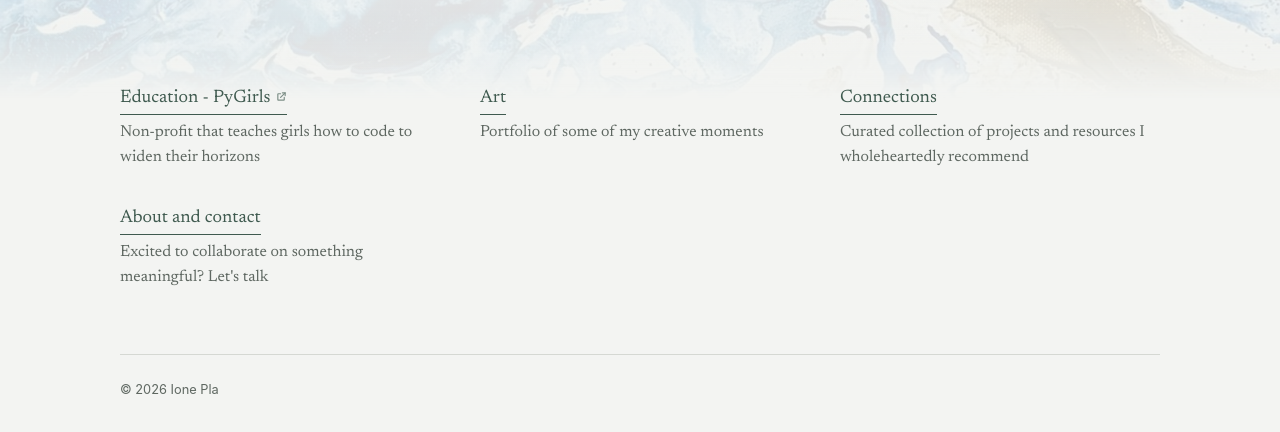
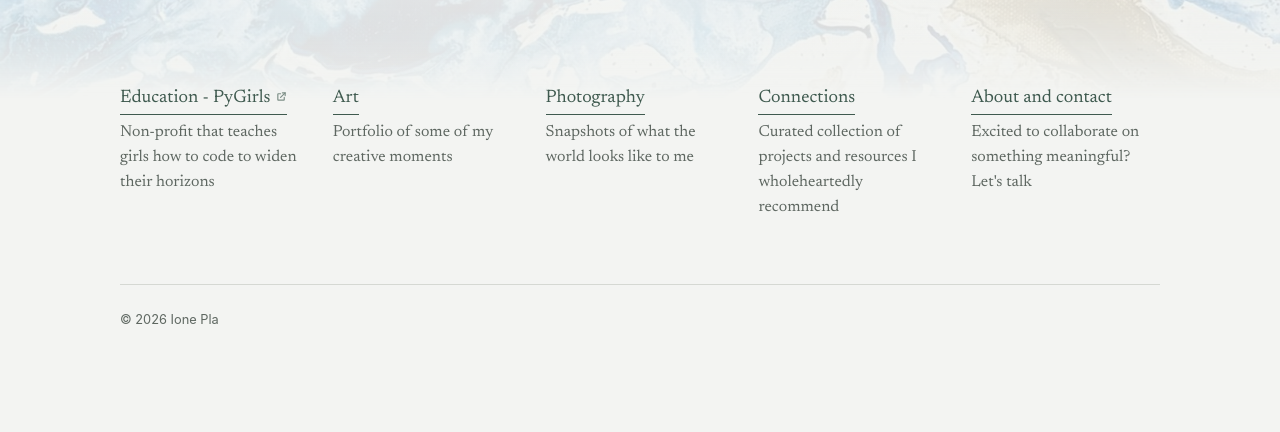
Before and after one commit to ionepla/ionepla.github.io, a plain HTML site: page index.html in a window 1280 px wide. Shown: the part 284-716 px from the top of the page. Drawn offline with Linux system fonts and the light colour scheme.

Commit message:
Add files via upload

```diff
--- a/index.html
+++ b/index.html
@@ -33,6 +33,7 @@
     <ul class="doors">
       <li><a class="ext-tile" href="https://pygirls.io" target="_blank" rel="noopener" title="Opens pygirls.io in a new tab"><span class="t">Education - PyGirls</span><span class="d">Non-profit that teaches girls how to code to widen their horizons</span></a></li>
       <li><a href="/art/"><span class="t">Art</span><span class="d">Portfolio of some of my creative moments</span></a></li>
+      <li><a href="/photography/"><span class="t">Photography</span><span class="d">Snapshots of what the world looks like to me</span></a></li>
       <li><a href="/connections/"><span class="t">Connections</span><span class="d">Curated collection of projects and resources I wholeheartedly recommend</span></a></li>
       <li><a href="/about/"><span class="t">About and contact</span><span class="d">Excited to collaborate on something meaningful? Let's talk</span></a></li>
     </ul>
--- a/style.css
+++ b/style.css
@@ -35,7 +35,7 @@ h2 { font-family: var(--serif); font-weight: 500; color: var(--ink); font-size:
 p { margin: 0 0 1.1em; }
 .prose { max-width: 42rem; }
 
-.doors { list-style: none; margin: 2.5rem 0 0; padding: 0; display: grid; grid-template-columns: repeat(auto-fit, minmax(15rem, 1fr)); gap: 2rem 2.5rem; }
+.doors { list-style: none; margin: 2.5rem 0 0; padding: 0; display: grid; grid-template-columns: repeat(5, minmax(0, 1fr)); gap: 2rem 1.5rem; }
 .doors a { text-decoration: none; display: block; color: var(--text); }
 .doors .t { display: inline-block; font-size: 1.125rem; color: var(--accent); border-bottom: 1px solid var(--accent); margin-bottom: .35rem; }
 .doors a:hover .t { color: var(--ink); border-color: var(--ink); }
@@ -119,3 +119,6 @@ body.has-wash { position: relative; overflow-x: hidden; }
 
 /* keep photo proportions: the height attribute must not override the width */
 .piece img { height: auto; }
+
+@media (max-width: 1000px) { .doors { grid-template-columns: repeat(3, minmax(0, 1fr)); } }
+@media (max-width: 640px) { .doors { grid-template-columns: 1fr; } }
```
Also changed, not shown: photography/index.html (+2 -2 lines).
